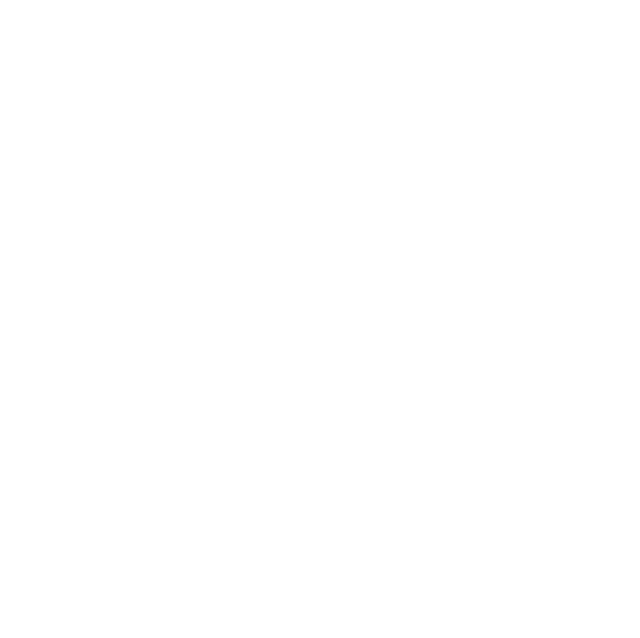
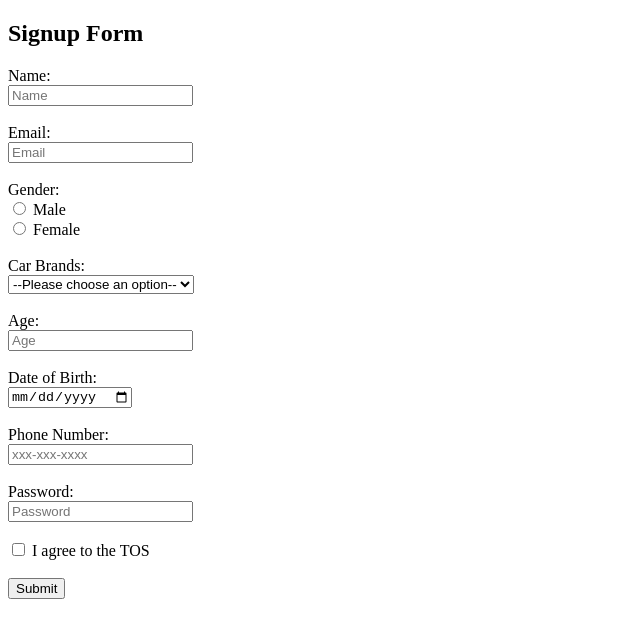
Before and after one commit to acciojob/signup-form-car-praanjal7, a website: page main.html in a window 1280 px wide. Shown: the whole page, without its empty margins (0-640 px from the left). Drawn offline with Linux system fonts and the light colour scheme.

Commit message:
created a submission

```diff
--- a/main.html
+++ b/main.html
@@ -1,16 +1,63 @@
 <!DOCTYPE html>
+<html lang="en">
+<head>
+  <meta charset="UTF-8">
+  <title>Signup Form</title>
+</head>
+<body>
 
-<html>
+  <form method="post">
+    <h2>Signup Form</h2>
 
-<head>
-	<link rel="stylesheet" href="styles.css">
-</head>
+    <!-- Name -->
+    <label for="name">Name:</label><br>
+    <input type="text" id="name" name="name" placeholder="Name" required><br><br>
 
-<body>
-	<!-- the entire body must be written by student -->
-    <script type="text/javascript" src="./script.js">
-</script>
+    <!-- Email -->
+    <label for="email">Email:</label><br>
+    <input type="email" id="email" name="email" placeholder="Email" required><br><br>
+
+    <!-- Gender -->
+    <label>Gender:</label><br>
+    <input type="radio" id="gender_m" name="gender" value="male" required>
+    <label for="gender_m">Male</label><br>
+    <input type="radio" id="gender_f" name="gender" value="female" required>
+    <label for="gender_f">Female</label><br><br>
+
+    <!-- Car Brands -->
+    <label for="cars">Car Brands:</label><br>
+    <select id="cars" name="cars" required>
+      <option value="">--Please choose an option--</option>
+      <option value="Tesla">Tesla</option>
+      <option value="BMW">BMW</option>
+      <option value="Audi">Audi</option>
+      <option value="Toyota">Toyota</option>
+    </select><br><br>
+
+    <!-- Age -->
+    <label for="age">Age:</label><br>
+    <input type="number" id="age" name="age" placeholder="Age" required><br><br>
+
+    <!-- DOB -->
+    <label for="dob">Date of Birth:</label><br>
+    <input type="date" id="dob" name="dob" required><br><br>
+
+    <!-- Phone Number -->
+    <label for="tel">Phone Number:</label><br>
+    <input type="tel" id="tel" name="tel" placeholder="xxx-xxx-xxxx"><br><br>
+
+    <!-- Password -->
+    <label for="password">Password:</label><br>
+    <input type="password" id="password" name="password" placeholder="Password" required><br><br>
+
+    <!-- Terms of Service -->
+    <input type="checkbox" id="tos" name="tos" required>
+    <label for="tos">I agree to the TOS</label><br><br>
+
+    <!-- Submit Button -->
+    <button type="submit">Submit</button>
+
+  </form>
 
 </body>
-
 </html>
```
